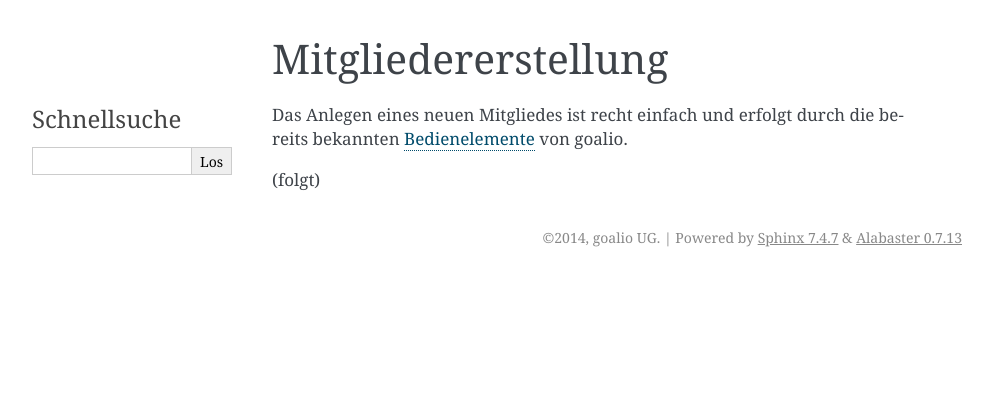
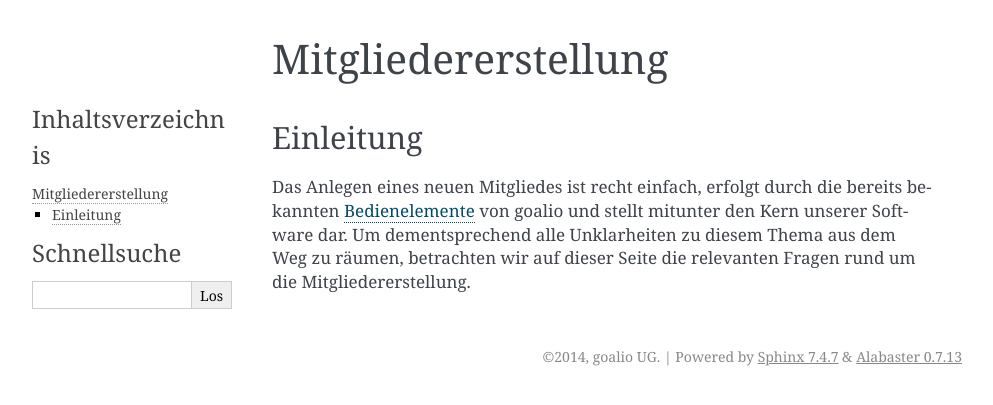
Before and after one commit to goalio/docs, a Sphinx documentation site: the page built from docs/module/mitglieder/erstellen.rst, in a window 1280 px wide. Shown: the top 405 px of the page, without its empty margins (148-1141 px from the left). Built offline with Sphinx 7.4.7, drawn with Linux system fonts in a browser that asks for light colours; formulas are drawn with MathJax 3.

Commit message:
Update erstellen.rst

```diff
--- a/docs/module/mitglieder/erstellen.rst
+++ b/docs/module/mitglieder/erstellen.rst
@@ -1,9 +1,12 @@
 Mitgliedererstellung
 ====================
 
-Das Anlegen eines neuen Mitgliedes ist recht einfach und erfolgt durch die bereits bekannten Bedienelemente_ von goalio.
+Einleitung
+----------
 
-(folgt)
+Das Anlegen eines neuen Mitgliedes ist recht einfach, erfolgt durch die bereits bekannten Bedienelemente_ von goalio und stellt mitunter den Kern unserer Software dar. Um dementsprechend alle Unklarheiten zu diesem Thema aus dem Weg zu räumen, betrachten wir auf dieser Seite die relevanten Fragen rund um die Mitgliedererstellung.
+
+
 
 
 .. _Bedienelemente: /de/latest/erste-schritte/benutzeroberflaeche.html
```
